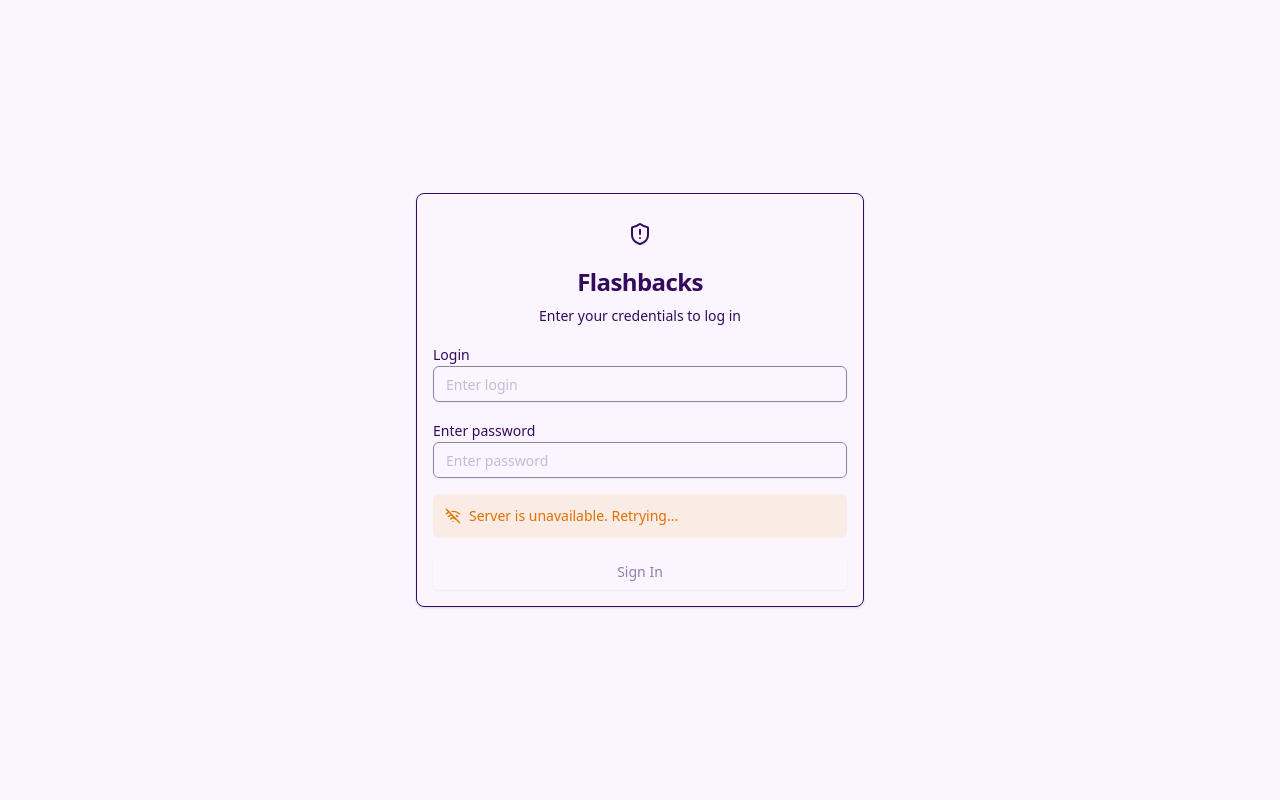
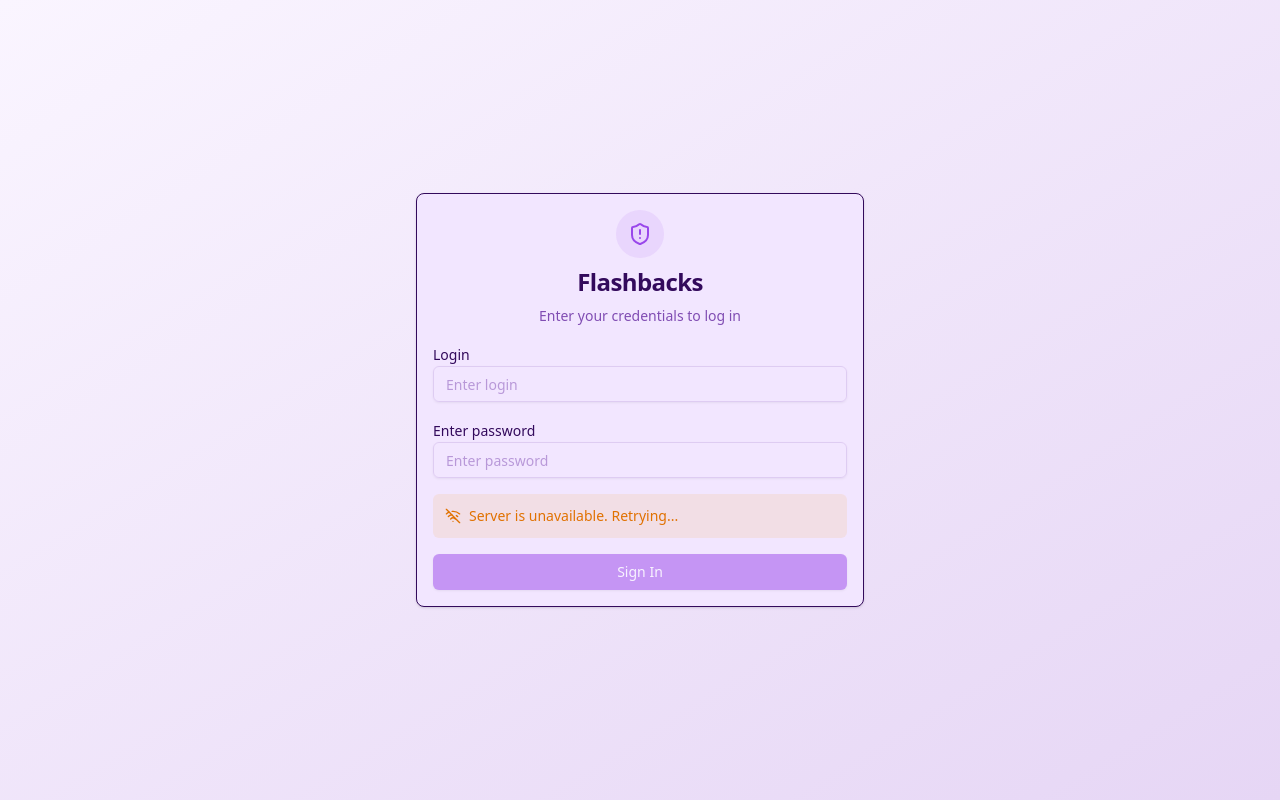
Before and after one commit to nicksedov/flashbacks, a React (Vite) app in the folder webapp/: page / in a window 1280 px wide. Built offline with nearby package versions, Linux system fonts and the light colour scheme; no server answers.

Commit message:
feat(webapp): design-system — semantic tokens and underline tabs without divider

```diff
--- a/webapp/src/components/gallery/UnifiedLightbox.tsx
+++ b/webapp/src/components/gallery/UnifiedLightbox.tsx
@@ -323,6 +323,7 @@ export function UnifiedLightbox({
 
         {/* Right: Panel with mode tabs */}
         <div className="w-full md:w-[400px] lg:w-[450px] md:min-w-[320px] border-t md:border-t-0 md:border-l bg-card h-full shrink-0 flex flex-col">
+          <div className="pt-2">
             <Tabs variant="underline" value={activeMode} onValueChange={(v) => setActiveMode(v as LightboxMode)}>
               <TabsList>
                 {TAB_CONFIG.map(({ id, labelKey, icon: Icon }) => (
@@ -333,6 +334,7 @@ export function UnifiedLightbox({
                 ))}
               </TabsList>
             </Tabs>
+          </div>
 
           {/* Panel content */}
           <div className="flex-1 min-h-0 overflow-hidden flex flex-col">
--- a/webapp/src/components/ui/tabs.tsx
+++ b/webapp/src/components/ui/tabs.tsx
@@ -25,7 +25,7 @@ const tabsListVariants = cva("inline-flex items-center justify-center text-muted
   variants: {
     variant: {
       segmented: "h-10 rounded-md bg-muted p-1",
-      underline: "w-full justify-start border-b border-border",
+      underline: "w-full justify-start",
     },
   },
   defaultVariants: {
@@ -56,7 +56,7 @@ const tabsTriggerVariants = cva(
         segmented:
           "rounded-sm px-3 py-1.5 data-[state=active]:bg-background data-[state=active]:text-foreground data-[state=active]:shadow-sm",
         underline:
-          "-mb-px gap-1.5 border-b-2 border-transparent px-3 py-1.5 text-xs text-muted-foreground transition-colors hover:text-foreground data-[state=active]:border-primary data-[state=active]:text-primary",
+          "gap-1.5 border-b-2 border-transparent px-3 py-1.5 text-xs text-muted-foreground transition-colors hover:text-foreground data-[state=active]:border-primary data-[state=active]:text-primary",
       },
     },
     defaultVariants: {
--- a/webapp/src/styles/globals.css
+++ b/webapp/src/styles/globals.css
@@ -1,5 +1,36 @@
 @import "tailwindcss";
 @import "leaflet/dist/leaflet.css";
+
+/*
+ * Register semantic design tokens in the Tailwind v4 theme so that utilities
+ * such as bg-primary, text-primary, border-primary, bg-muted, etc. are
+ * generated. Defaults resolve to the light-purple palette; each theme class
+ * (see below) overrides the same variables at runtime, so utilities follow
+ * the active theme.
+ */
+@theme {
+  --color-background: var(--color-light-purple-bg);
+  --color-sidebar: var(--color-light-purple-sidebar);
+  --color-header: var(--color-light-purple-header);
+  --color-primary: var(--color-light-purple-primary);
+  --color-primary-foreground: var(--color-light-purple-primary-foreground);
+  --color-secondary: var(--color-light-purple-secondary);
+  --color-secondary-foreground: var(--color-light-purple-secondary-foreground);
+  --color-muted: var(--color-light-purple-muted);
+  --color-muted-foreground: var(--color-light-purple-muted-foreground);
+  --color-accent: var(--color-light-purple-accent);
+  --color-accent-foreground: var(--color-light-purple-accent-foreground);
+  --color-border: var(--color-light-purple-border);
+  --color-input: var(--color-light-purple-input);
+  --color-ring: var(--color-light-purple-ring);
+  --color-card: var(--color-light-purple-card);
+  --color-card-foreground: var(--color-light-purple-card-foreground);
+  --color-foreground: var(--color-light-purple-foreground);
+  --color-popover: var(--color-light-purple-popover);
+  --color-popover-foreground: var(--color-light-purple-popover-foreground);
+  --color-destructive: var(--color-light-purple-destructive);
+  --color-destructive-foreground: var(--color-light-purple-destructive-foreground);
+}
 
 :root {
   /* Light Purple Theme */
```
Also changed, not shown: 2 other files (tests, documents, lock files or other folders). Lines whose indentation alone changed are shown as unchanged.
